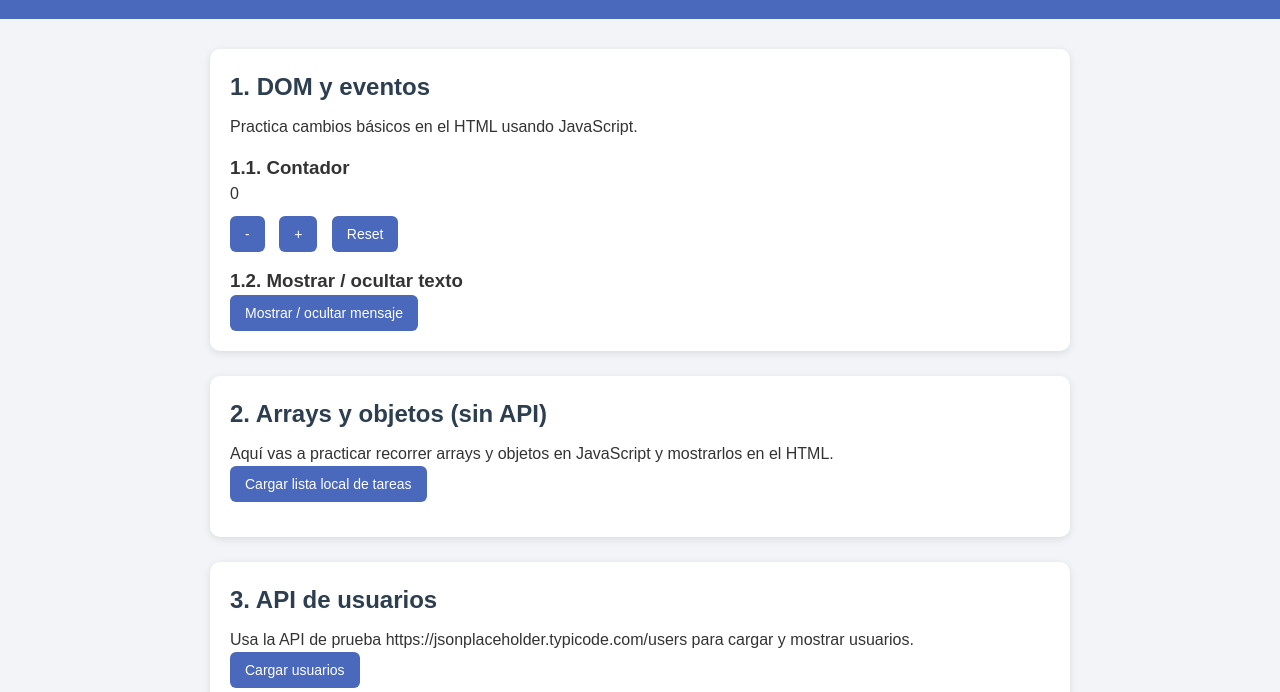
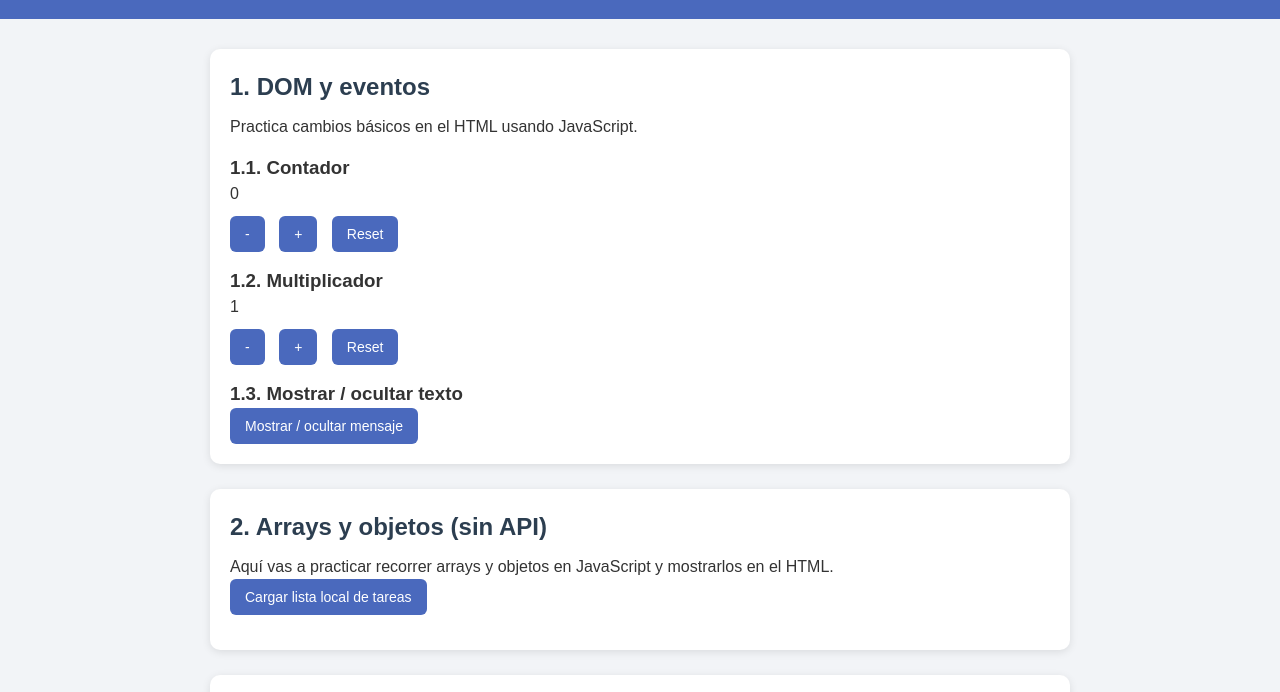
Before and after one commit to iZerkerg/pagina-prueba, a plain HTML site: page index.html in a window 1280 px wide. Shown: the part 94-786 px from the top of the page. Drawn offline with Linux system fonts and the light colour scheme.

Commit message:
se agrega subseccion para multiplicador

```diff
--- a/index.html
+++ b/index.html
@@ -27,7 +27,17 @@
       </div>
 
       <div class="subsection">
-        <h3>1.2. Mostrar / ocultar texto</h3>
+        <h3>1.2. Multiplicador</h3>
+        <p id="multiplicador">1</p>
+        <div class="btn-group">
+          <button id="m-btn-restar">-</button>
+          <button id="m-btn-sumar">+</button>
+          <button id="m-btn-reset">Reset</button>
+        </div>
+      </div>
+
+      <div class="subsection">
+        <h3>1.3. Mostrar / ocultar texto</h3>
         <button id="btn-toggle-texto">Mostrar / ocultar mensaje</button>
         <p id="texto-toggle" class="oculto">
           Este texto se muestra y se oculta con JavaScript.
```
